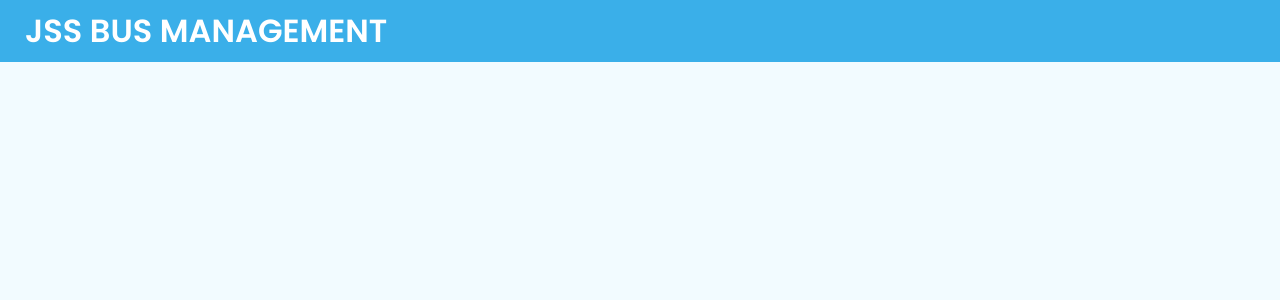
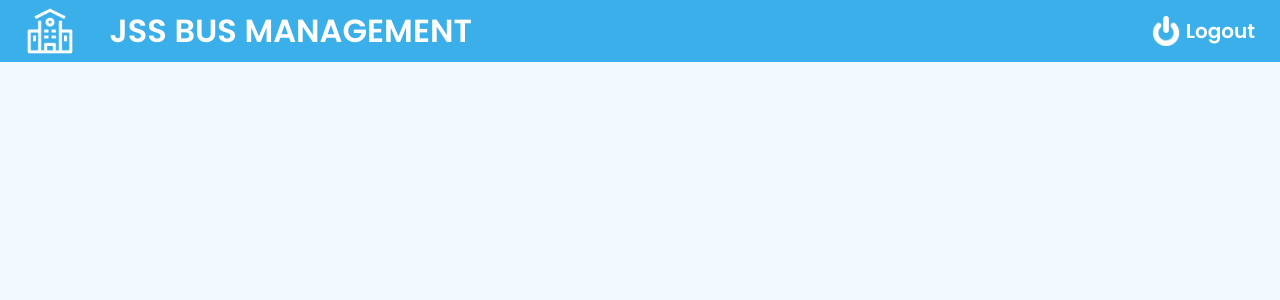
Before and after one commit to AmitNaik01/Bus-Management, a PHP site: page /dashboard/dashboard.html in a window 1280 px wide. Shown: the top 300 px of the page. Run offline with PHP 8.4, Linux system fonts and the light colour scheme; some libraries are stand-ins or nearby versions.

Commit message:
Navigation bar logo and logout button added

```diff
--- a/dashboard/dashboard.html
+++ b/dashboard/dashboard.html
@@ -15,7 +15,12 @@
         <!-- top navigation bar -->
         <div class="top_navbar">
             <!-- <img src="img/logo.png"  class="logoimg"> -->
+            <img src="/img/logo.png" class="logoimg">
             <label class="logo">JSS BUS MANAGEMENT</label>
+            <img src="/img/logout.png" alt="" class="logimg">
+            <ul class="logout">
+                <a href="#">logout</a>
+            </ul>
         </div>
     </div>
 
--- a/dashboard/dashstyle.css
+++ b/dashboard/dashstyle.css
@@ -27,7 +27,26 @@ body{
     width: 100%;
     font-size: 32px;
     font-weight: bold;
-    padding: 0 25px;
+    padding: 0 10px;
     color: white;
     text-transform: uppercase;
 }
+
+.top_navbar ul a{
+    text-decoration: none;
+    width: 100%;
+    font-size: 20px;
+    font-weight: bold;
+    padding: 0px 25px 0 0;
+    color: white;
+    text-transform:capitalize;
+}
+.top_navbar .logoimg {
+    padding: 0 25px 0;
+    height: 80%;
+
+}
+.logimg{
+    padding:  0 5px 0;
+    width: 5vh;
+}
```
Also changed, not shown: img/logout.png (added).
